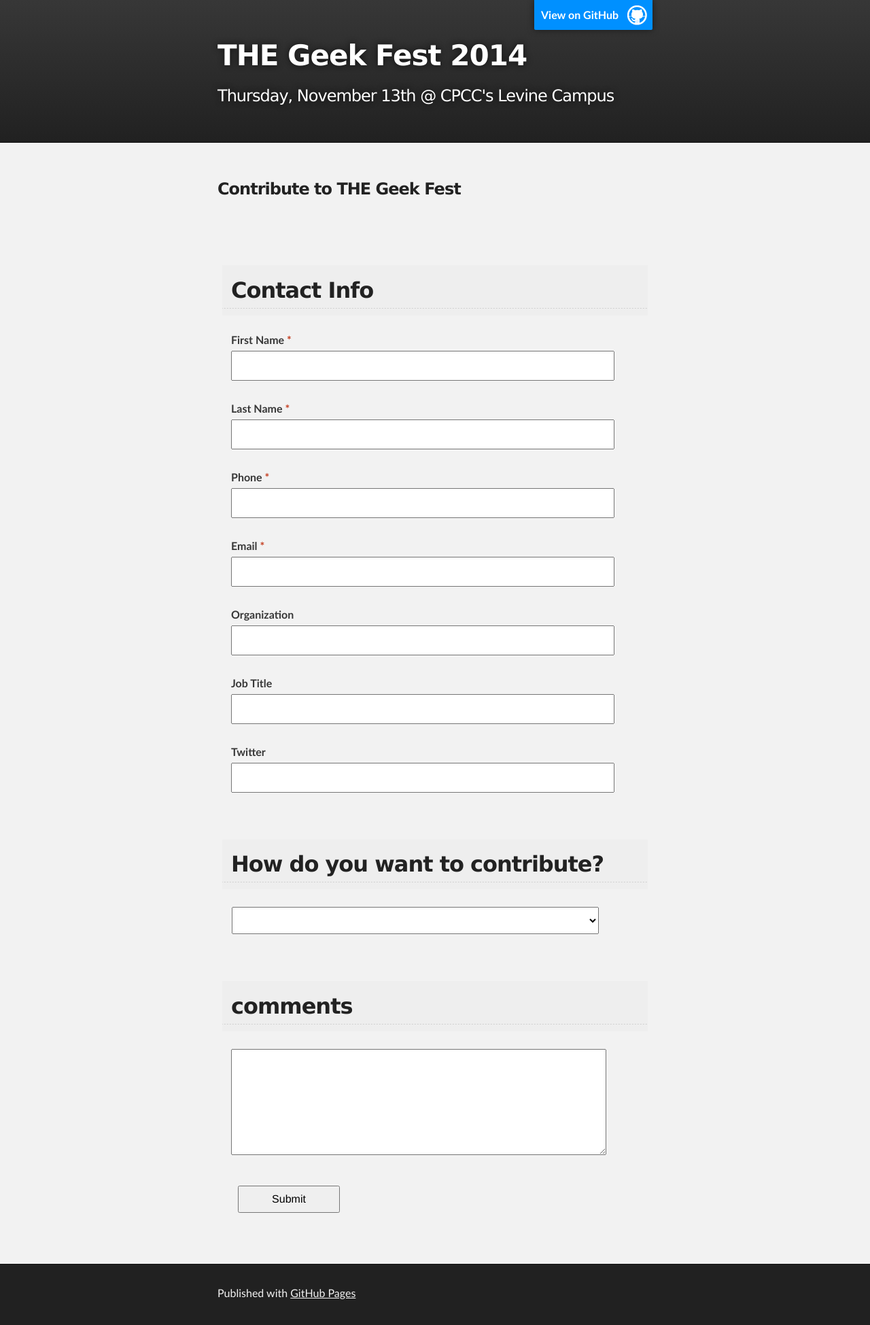
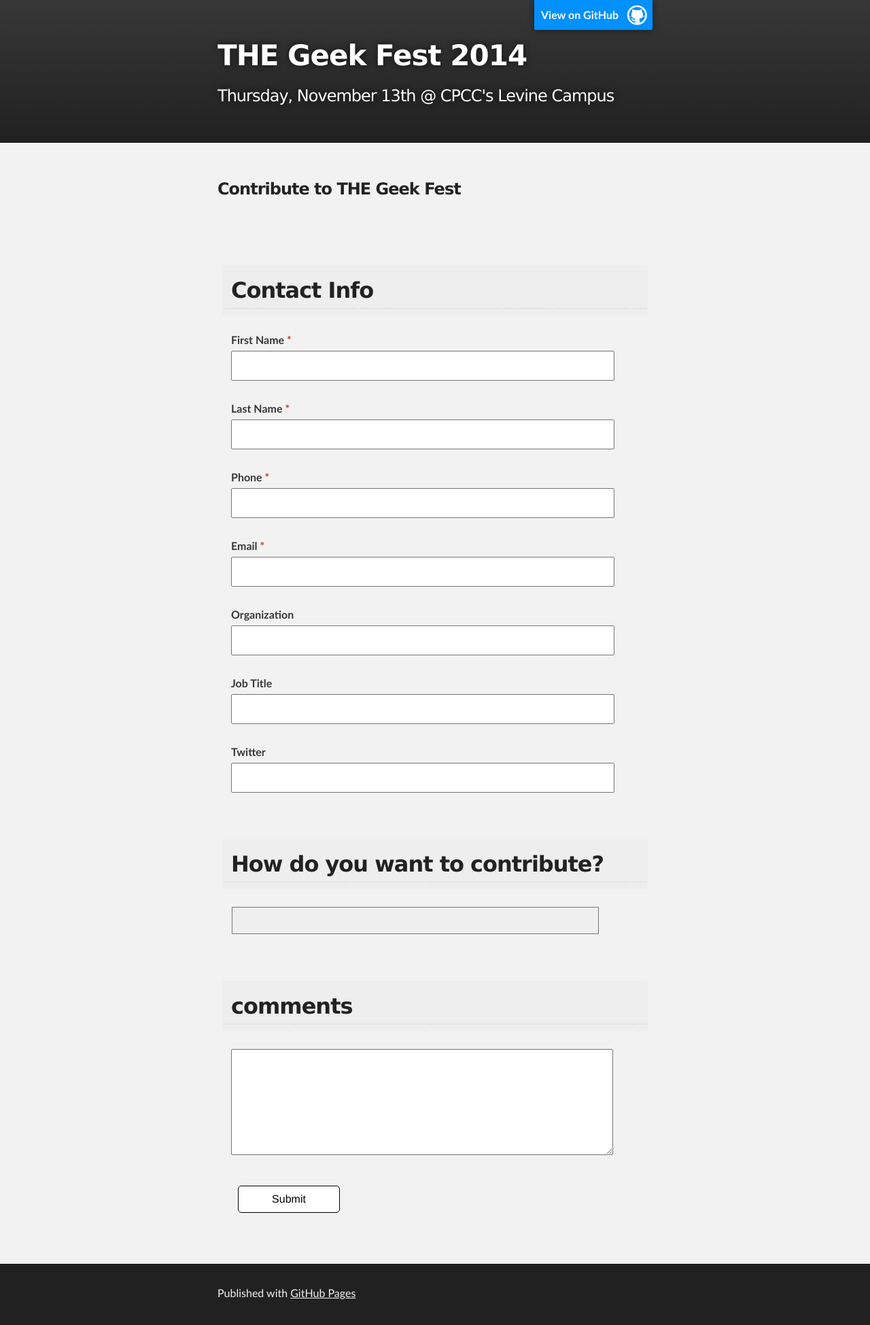
Before and after one commit to bkeyvani/thegeekfest.github.io, a Jekyll site: the page built from participate/index.html, in a window 1280 px wide. Shown: the whole page at 68% size. Built offline with Jekyll 4.4.1, drawn with Linux system fonts in a browser that asks for light colours; nearby versions of some CDN libraries.

Commit message:
fix form select and submit issues for webkit browsers

```diff
--- a/assets/stylesheets/formview_ltr.css
+++ b/assets/stylesheets/formview_ltr.css
@@ -345,15 +345,11 @@ form input, form select, form textarea {
     min-height: 40px;
     margin: 2px auto 5px auto;
     font: 1em Helvetica, Arial, serif;
-    padding: 5px;
-}
-
-form input {
     padding: 0 10px;
 }
 
-.phone input {
-    width: 69px;
+form textarea {
+    padding: 5px 10px;
 }
 
 form label {
@@ -362,10 +358,12 @@ form label {
 }
 
 form select {
+    /* fix element appearance (height) in Chrome */
+    -webkit-appearance: none;
     height: 40px;
+    line-height: 40px;
     margin: 2px 1px 5px 1px;
     max-width: 99%;
-    padding-top: 10px;
 }
 
 form select option {
@@ -383,7 +381,13 @@ form button {
 form input[type="button"], input[type="submit"], input[type="reset"] {
     height: 40px;
     min-width: 150px;
-    max-width: 300px;
+    background: #fff;
+    border: 1px solid;
+    border-radius: 5px;
+}
+
+form input[type="button"]:hover, input[type="submit"]:hover, input[type="reset"]:hover {
+    background-color: #ccc;
 }
 
 form input[type="color"] {
```
